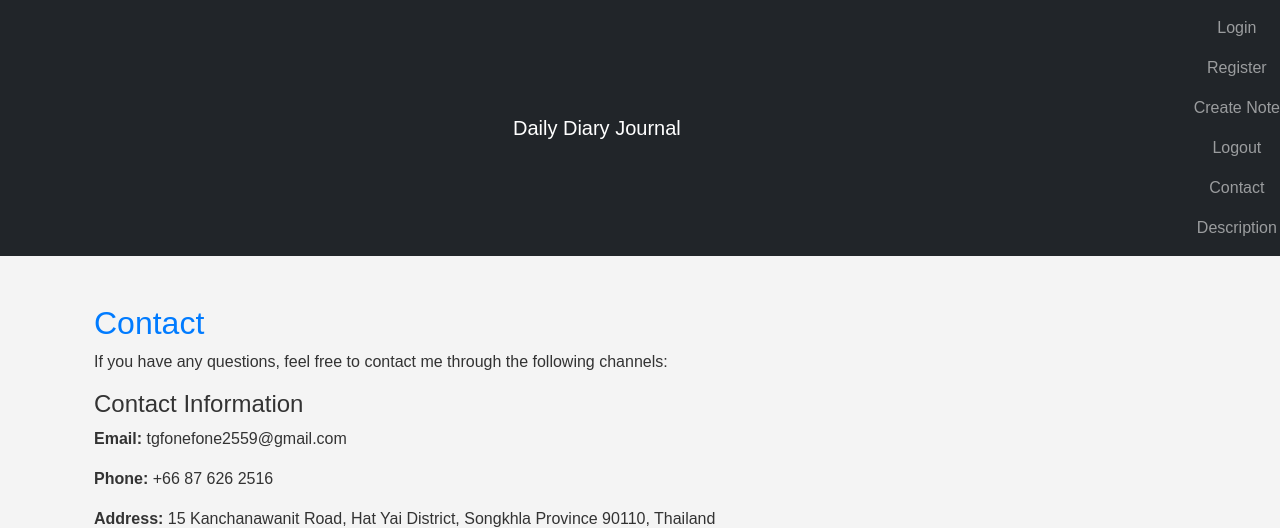
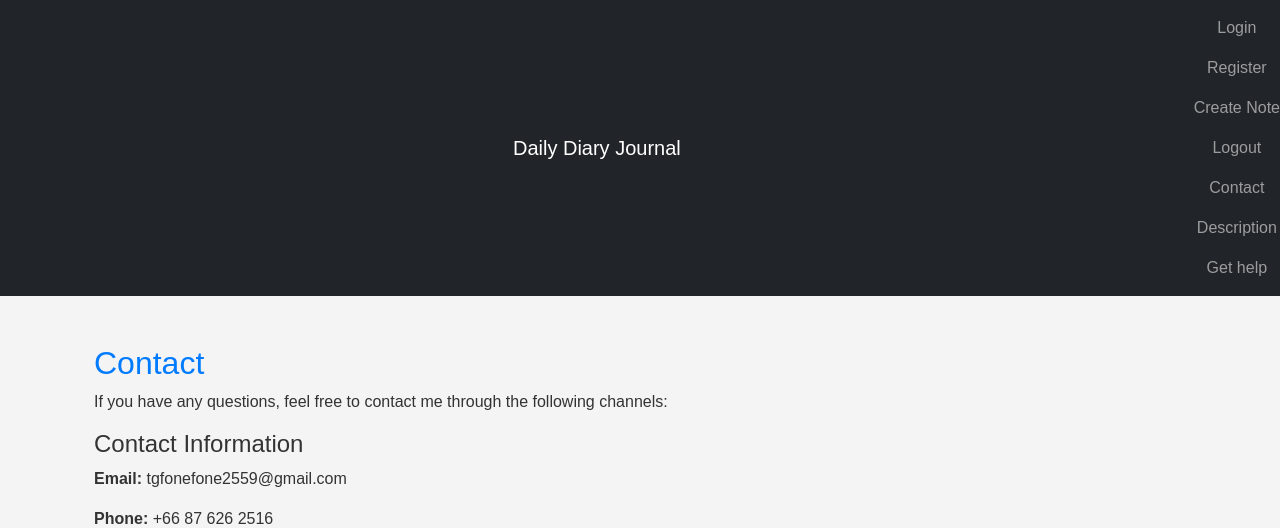
Before and after one commit to Thanutchaporn580/SusiWebsite, a Flask app: page /contact in a window 1280 px wide. Shown: the top 528 px of the page. Run offline with Flask 3, Linux system fonts and the light colour scheme; some libraries are stand-ins or nearby versions.

Commit message:
Add faq page on task bar on the right hand.

```diff
--- a/templates/base.html
+++ b/templates/base.html
@@ -25,6 +25,7 @@
         <a class="nav-link" href="{{ url_for('logout') }}">Logout</a>
         <a class="nav-link" href="{{ url_for('contact') }}">Contact</a>
         <a class="nav-link" href="{{ url_for('description') }}">Description</a>
+        <a class="nav-link" href="{{ url_for('faq') }}">Get help</a>
     </div>
 </nav>
 <div class="container">
```
